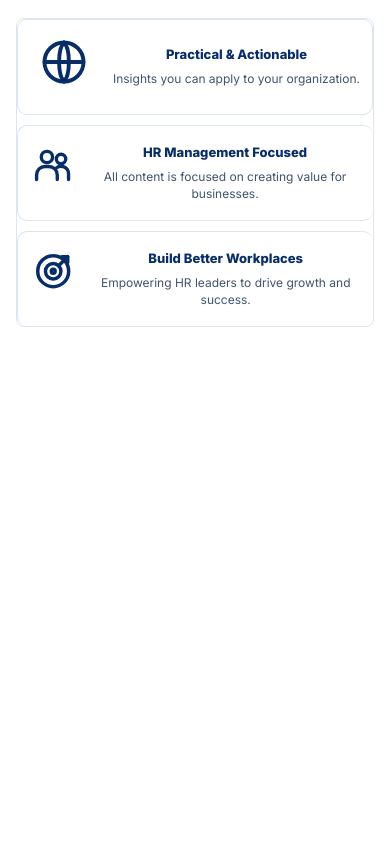
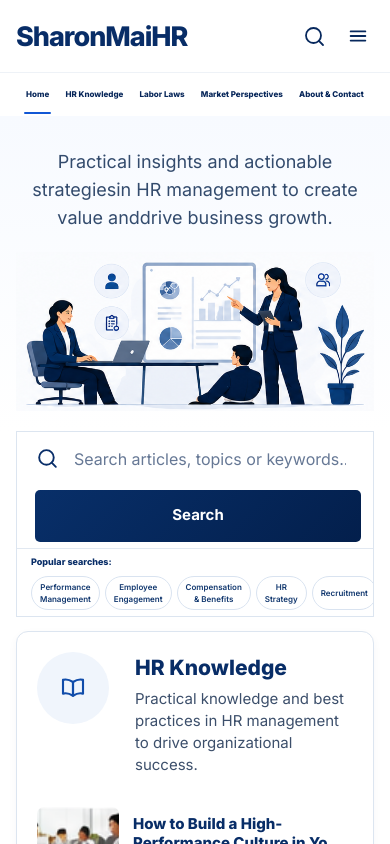
Before and after one commit to Greenyminthouse1982/sharonmaihr, a Next.js app: page / in a window 390 px wide. Shown: the top 844 px of the page. Built offline with nearby package versions, Linux system fonts and the light colour scheme.

Commit message:
Update mobile home to picture 2

```diff
--- a/app/page.tsx
+++ b/app/page.tsx
@@ -1,78 +1,23 @@
-const features = [
-  {
-    title: "Practical & Actionable",
-    description: "Insights you can apply to your organization.",
-    icon: (
-      <>
-        <circle cx="12" cy="12" r="9" />
-        <path d="M3 12h18" />
-        <path d="M12 3c3 3 3 15 0 18" />
-        <path d="M12 3c-3 3-3 15 0 18" />
-      </>
-    ),
-  },
-  {
-    title: "HR Management Focused",
-    description:
-      "All content is focused on creating value for businesses.",
-    icon: (
-      <>
-        <circle cx="9" cy="8" r="3" />
-        <circle cx="16.5" cy="9" r="2.5" />
-        <path d="M3.5 20v-2.5A4.5 4.5 0 0 1 8 13h2a4.5 4.5 0 0 1 4.5 4.5V20" />
-        <path d="M14 13.8a4 4 0 0 1 6.5 3.2v3" />
-      </>
-    ),
-  },
-  {
-    title: "Build Better Workplaces",
-    description: "Empowering HR leaders to drive growth and success.",
-    icon: (
-      <>
-        <circle cx="12" cy="12" r="8" />
-        <circle cx="12" cy="12" r="4" />
-        <circle cx="12" cy="12" r="1" />
-        <path d="m14.8 9.2 4.7-4.7" />
-        <path d="M16.5 4.5h3v3" />
-      </>
-    ),
-  },
-];
+import Header from "@/components/Header";
+import Hero from "@/components/Hero";
+import SearchBar from "@/components/SearchBar";
+import FeaturedArticles from "@/components/FeaturedArticles";
+import Features from "@/components/Features";
+import Footer from "@/components/Footer";
 
-export default function Features() {
+export default function HomePage() {
   return (
-    <section
-      className="features-section"
-      aria-label="Why SharonMaiHR"
-    >
-      <div className="site-container">
-        <div className="features-grid">
-          {features.map((feature) => (
-            <article className="feature-item" key={feature.title}>
-              <div
-                className="feature-item__icon"
-                aria-hidden="true"
-              >
-                <svg
-                  viewBox="0 0 24 24"
-                  fill="none"
-                  stroke="currentColor"
-                  strokeWidth="1.8"
-                  strokeLinecap="round"
-                  strokeLinejoin="round"
-                >
-                  {feature.icon}
-                </svg>
-              </div>
+    <>
+      <Header />
 
-              <div className="feature-item__content">
-                <h2>{feature.title}</h2>
-                <p>{feature.description}</p>
-              </div>
-            </article>
-          ))}
-        </div>
-      </div>
-    </section>
+      <main>
+        <Hero />
+        <SearchBar />
+        <FeaturedArticles />
+        <Features />
+      </main>
+
+      <Footer />
+    </>
   );
 }
```
